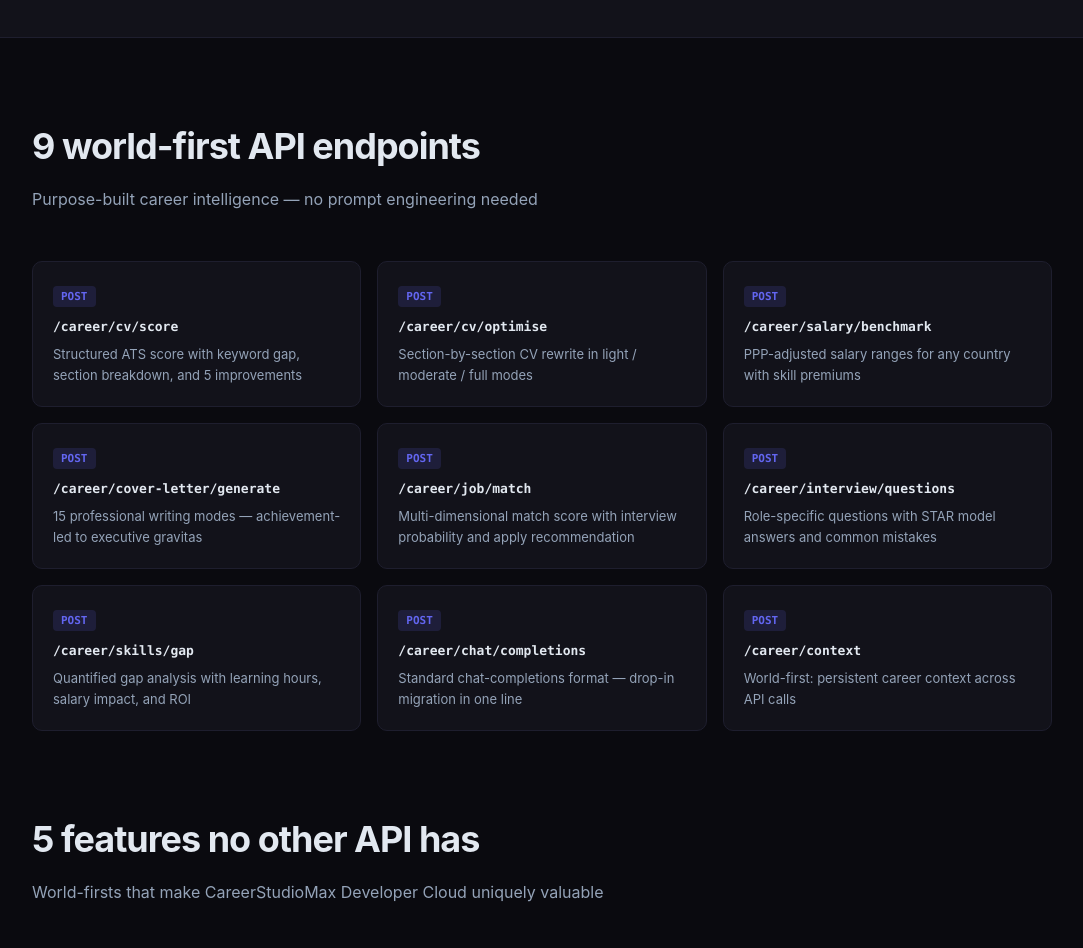
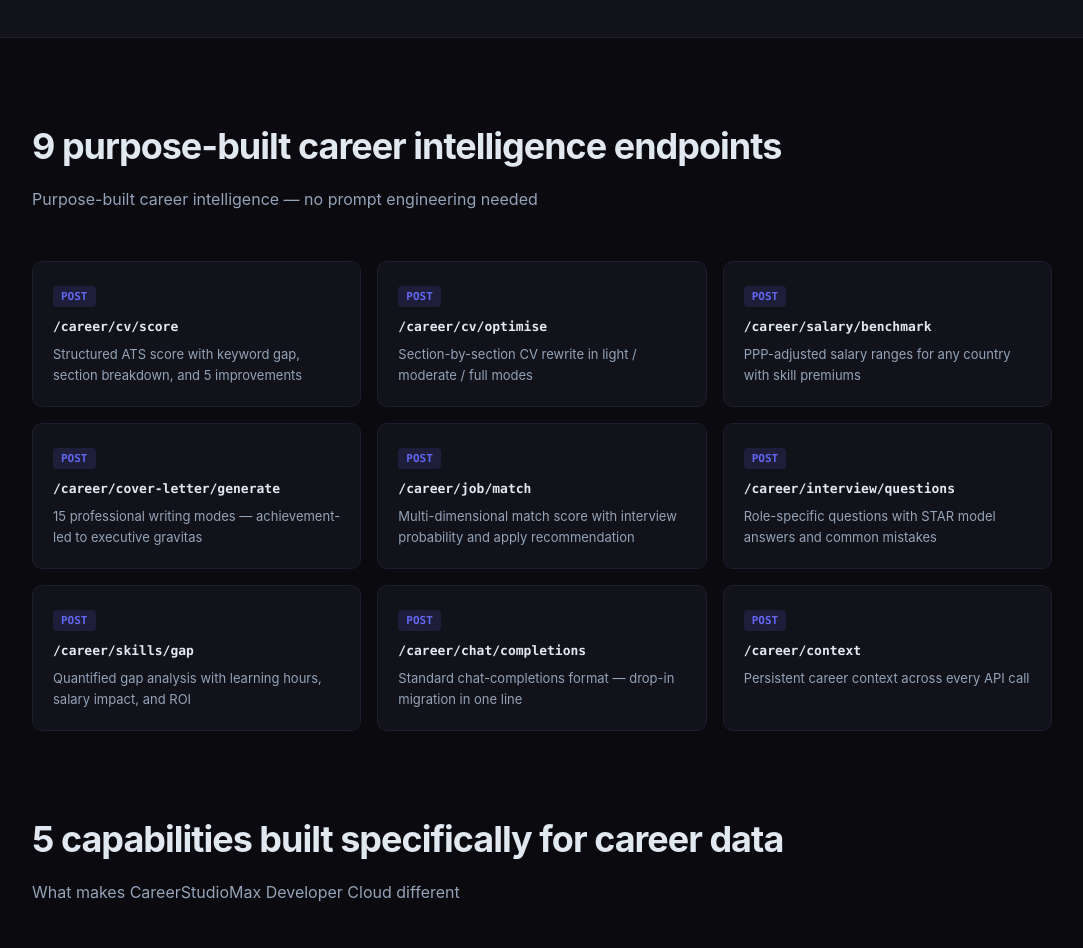
Before and after one commit to owolat4real/developer-portal, a website: page public/index.html in a window 1280 px wide. Shown: the part 904-1852 px from the top of the page, without its empty margins (98-1181 px from the left). Drawn offline with Linux system fonts and the light colour scheme.

Commit message:
fix: replace "world's first" language with grounded claims
Per the 2026-08-28 production-readiness audit: avoid unverifiable
superlative claims that can undermine credibility without a serious
competitive analysis to back them up. Reframes the same real
capabilities (9 endpoints, persistent career context) without the
"world-first" language.

```diff
--- a/public/index.html
+++ b/public/index.html
@@ -2,11 +2,11 @@
 <html lang="en">
 <head>
 <meta charset="UTF-8"><meta name="viewport" content="width=device-width,initial-scale=1">
-<title>CareerStudioMax Developer Cloud — World's First Career Intelligence API</title>
+<title>CareerStudioMax Developer Cloud — Career Intelligence API</title>
 <meta name="description" content="Build career apps in 2 lines of code. CV scoring, salary benchmarking, cover letter generation, and interview prep — one API key, free forever for 1,000 requests/day.">
 <link rel="canonical" href="https://dev.careerstudiomax.com/">
 <meta property="og:type" content="website">
-<meta property="og:title" content="CareerStudioMax Developer Cloud — World's First Career Intelligence API">
+<meta property="og:title" content="CareerStudioMax Developer Cloud — Career Intelligence API">
 <meta property="og:description" content="Build career apps in 2 lines of code. CV scoring, salary benchmarking, cover letter generation, and interview prep — one API key, free forever for 1,000 requests/day.">
 <meta property="og:url" content="https://dev.careerstudiomax.com/">
 <meta property="og:site_name" content="CareerStudioMax Developer Cloud">
@@ -14,7 +14,7 @@
 <meta property="og:image:width" content="1200">
 <meta property="og:image:height" content="630">
 <meta name="twitter:card" content="summary_large_image">
-<meta name="twitter:title" content="CareerStudioMax Developer Cloud — World's First Career Intelligence API">
+<meta name="twitter:title" content="CareerStudioMax Developer Cloud — Career Intelligence API">
 <meta name="twitter:description" content="Build career apps in 2 lines of code. CV scoring, salary benchmarking, cover letter generation, and interview prep — one API key, free forever for 1,000 requests/day.">
 <meta name="twitter:image" content="https://dev.careerstudiomax.com/og-image.png">
 <style>
@@ -98,7 +98,7 @@
 <section style="max-width:1100px;margin:0 auto;padding:80px 40px 60px">
   <div class="hero" style="max-width:none;padding:0">
     <div>
-      <div class="badge">WORLD'S FIRST CAREER INTELLIGENCE API</div>
+      <div class="badge">CAREER INTELLIGENCE API</div>
       <h1>Build career apps<br>in <span>2 lines of code</span></h1>
       <p class="hero-sub">CV scoring, salary benchmarking, cover letter generation, and interview prep — all behind one API key. Free forever for 1,000 requests/day.</p>
       <div class="hero-cta">
@@ -175,7 +175,7 @@
 </div>
 
 <section class="section">
-  <h2>9 world-first API endpoints</h2>
+  <h2>9 purpose-built career intelligence endpoints</h2>
   <p class="section-sub">Purpose-built career intelligence — no prompt engineering needed</p>
   <div class="endpoints">
     <div class="ep"><div class="ep-method">POST</div><div class="ep-path">/career/cv/score</div><div class="ep-desc">Structured ATS score with keyword gap, section breakdown, and 5 improvements</div></div>
@@ -186,13 +186,13 @@
     <div class="ep"><div class="ep-method">POST</div><div class="ep-path">/career/interview/questions</div><div class="ep-desc">Role-specific questions with STAR model answers and common mistakes</div></div>
     <div class="ep"><div class="ep-method">POST</div><div class="ep-path">/career/skills/gap</div><div class="ep-desc">Quantified gap analysis with learning hours, salary impact, and ROI</div></div>
     <div class="ep"><div class="ep-method">POST</div><div class="ep-path">/career/chat/completions</div><div class="ep-desc">Standard chat-completions format — drop-in migration in one line</div></div>
-    <div class="ep"><div class="ep-method">POST</div><div class="ep-path">/career/context</div><div class="ep-desc">World-first: persistent career context across API calls</div></div>
+    <div class="ep"><div class="ep-method">POST</div><div class="ep-path">/career/context</div><div class="ep-desc">Persistent career context across every API call</div></div>
   </div>
 </section>
 
 <section class="section" style="padding-top:0">
-  <h2>5 features no other API has</h2>
-  <p class="section-sub">World-firsts that make CareerStudioMax Developer Cloud uniquely valuable</p>
+  <h2>5 capabilities built specifically for career data</h2>
+  <p class="section-sub">What makes CareerStudioMax Developer Cloud different</p>
   <div class="worlds-first">
     <div class="wf"><div class="wf-num">1</div><div><div class="wf-title">Career-native model endpoints</div><div class="wf-desc">Not generic chat — structured endpoints that return validated career intelligence. <code style="color:var(--a)">/cv/score</code> returns ATS score, keyword gaps, and section breakdown. No prompting required.</div></div></div>
     <div class="wf"><div class="wf-num">2</div><div><div class="wf-title">Career Context persistence</div><div class="wf-desc">Unlike a typical stateless chat API, CareerStudioMax Developer Cloud remembers the candidate's role, skills, and goals across every call. Pass a <code style="color:var(--a)">context_id</code> and every endpoint auto-personalises.</div></div></div>
```
Also changed, not shown: public/docs.html (+2 -2 lines).
